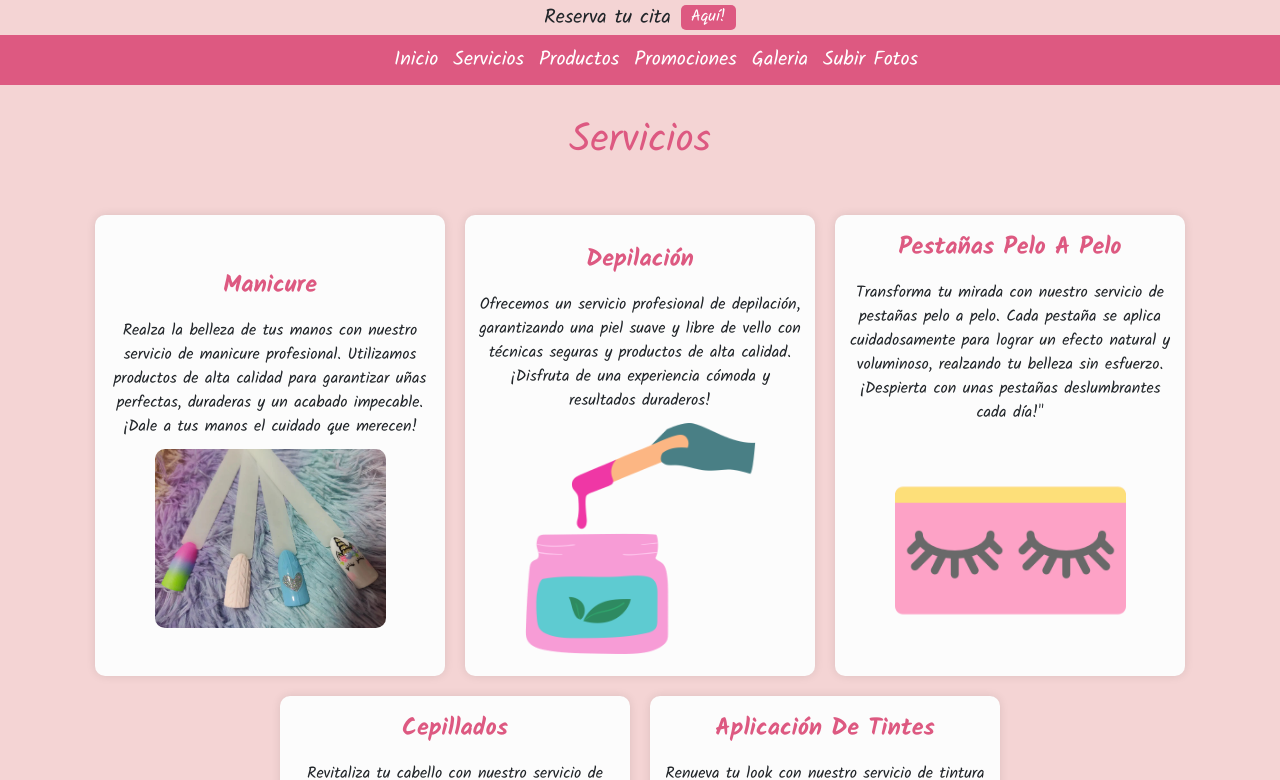
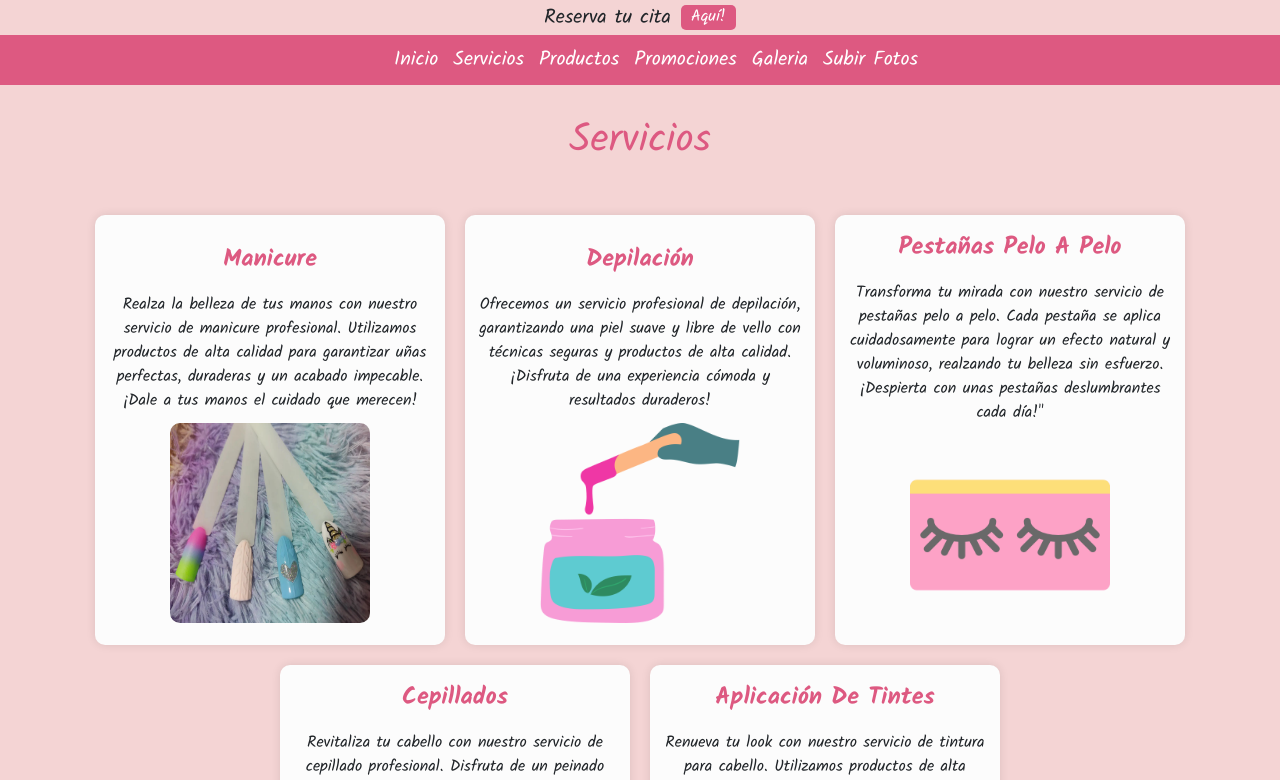
Before and after one commit to RobledoJohn/JessNails, a Vue app: page /servicios in a window 1280 px wide. Shown: the top 780 px of the page. Built offline with nearby package versions, Linux system fonts and the light colour scheme.

Commit message:
modificando imagen de services

```diff
--- a/src/views/ServicesView.vue
+++ b/src/views/ServicesView.vue
@@ -96,7 +96,7 @@
 
 .section-service img {
   border-radius: 10px;
-  width: 70%;
-  height: auto;
+  width: 200px;
+  height: 200px;
 }
 </style>
```
